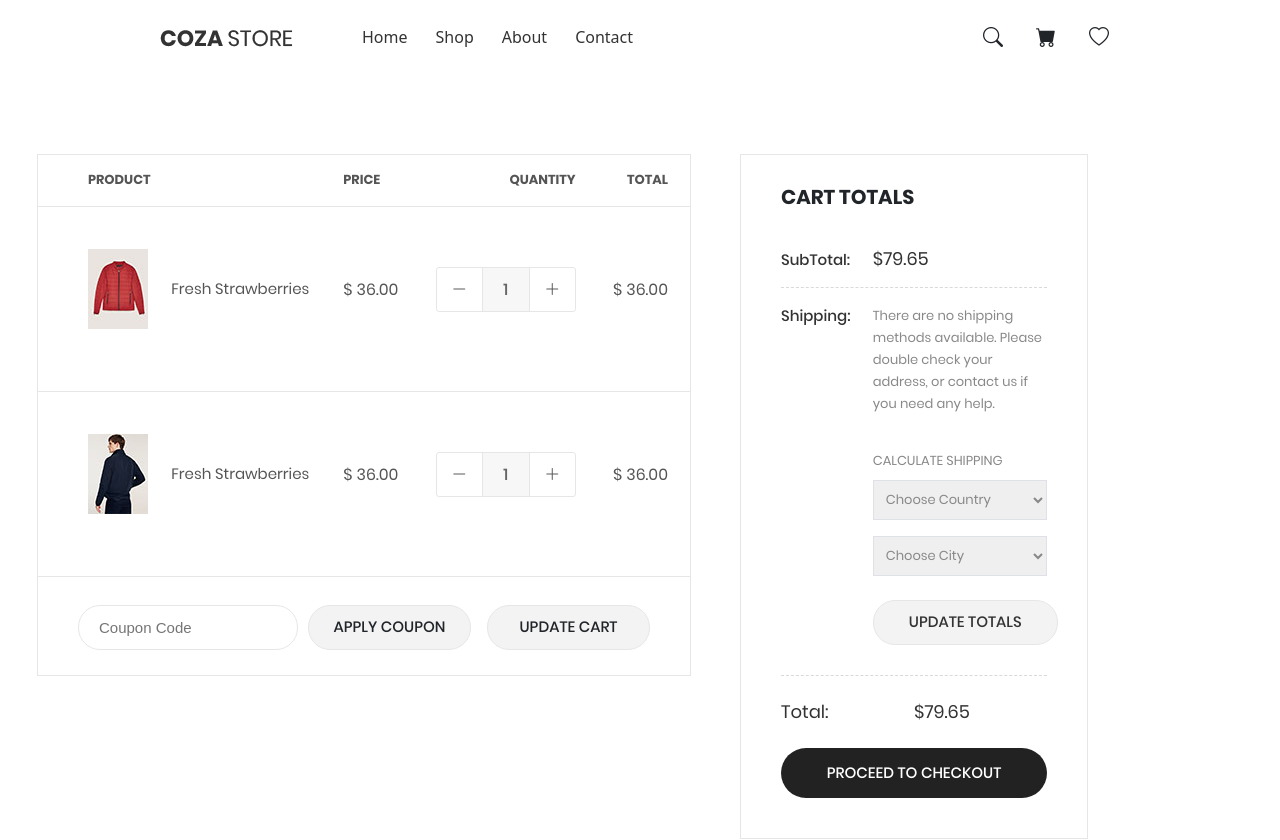
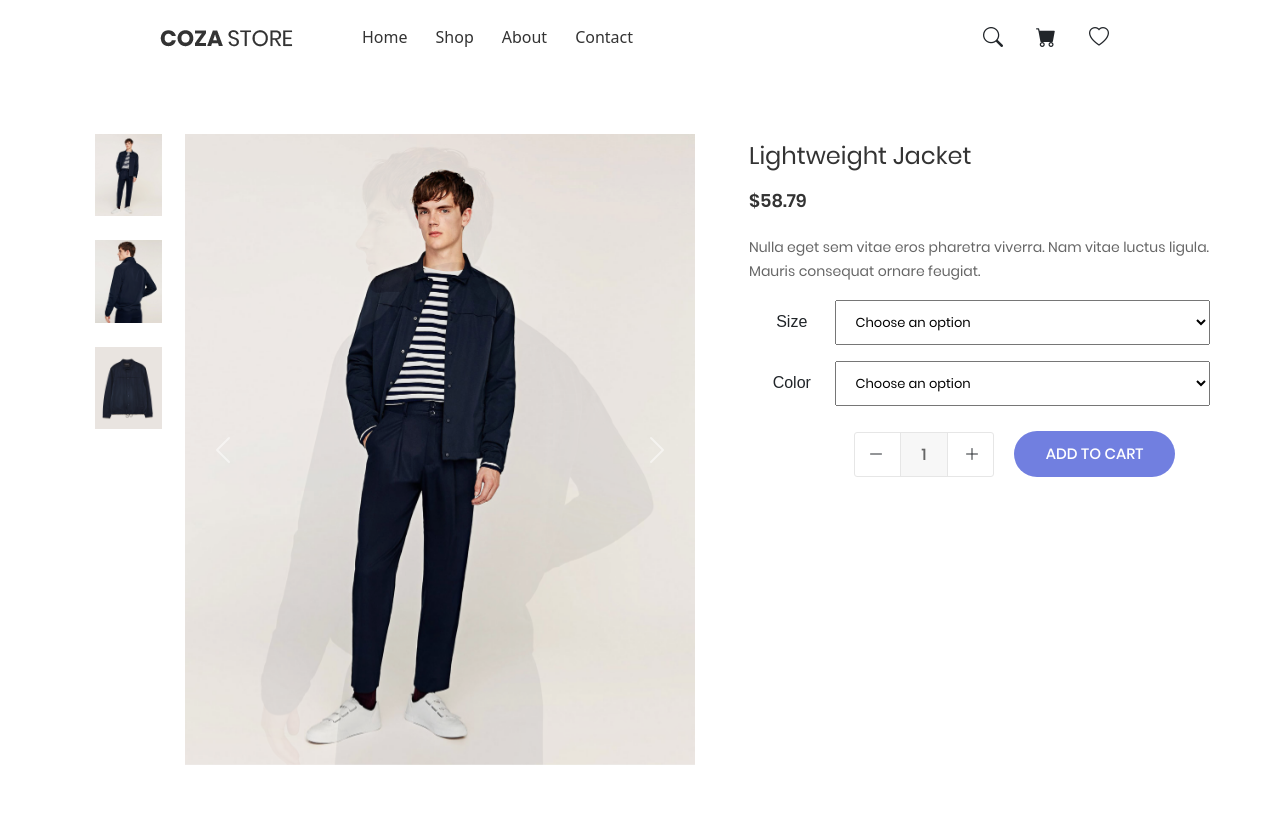
Before and after one commit to Yousef-Farouk/E-commerce-Angular-WebApi, an Angular app: page / in a window 1280 px wide. Shown: the top 840 px of the page. Built offline with nearby package versions, Linux system fonts and the light colour scheme.

Commit message:
fixig porduct-details

```diff
--- a/src/app/app.component.html
+++ b/src/app/app.component.html
@@ -1,6 +1,4 @@
-<app-navbar>
-
-</app-navbar>
+<app-navbar></app-navbar>
 <!--
 <app-slider>
 
@@ -12,8 +10,8 @@
 
 <app-products></app-products> -->
 
-<!-- <app-product-details></app-product-details> -->
+<app-product-details></app-product-details>
 
-<app-shopping-cart></app-shopping-cart>
+<!-- <app-shopping-cart></app-shopping-cart> -->
 
 <app-footer></app-footer>
--- a/src/app/components/products/product-details/product-details.component.css
+++ b/src/app/components/products/product-details/product-details.component.css
@@ -1,6 +1,19 @@
 .side-imgs{
 
-    width: 11.11%;
+    width :11.111111%;
+    /* max-width: 79.98px; */
+}
+
+.detail-img{
+
+    width: 85%;
+    /* max-width: 600px; */
+    overflow: hidden;
+}
+
+.img-container{
+    padding: 0px 30px 0px 25px ;
+    justify-content: space-between;
 }
 
 
@@ -19,9 +32,6 @@
 }
 
 
-.img-container{
-    padding: 0px 30px 0px 25px ;
-}
 
 .btext{
     font-family: Poppins-Regular;
@@ -92,32 +102,42 @@ option:hover{
 
 .align-group{
 
-    width: calc(100% -105px);
+    width: calc(100% - 105px);
 
+}
+
+.wrap-num-product
+{
+    width: 140px;
+    height: 45px;
+    border: 1px solid #e6e6e6;
+    border-radius: 3px;
+    overflow: hidden;
+    margin-right: 20px;
+    margin-bottom: 10px;
+    margin-top: 10px;
 }
 
 .product-num{
 
-    /* height: 100%; */
     border: 1px solid #e6e6e6;
     background-color: #f7f7f7;
     font-family: Poppins-Medium;
     font-size: 16px;
-    /* line-height: 1.6; */
+    line-height: 1.6;
+    color: #666;
+    width: calc(100% - 90px);
+    height: 100%;
+    border-left: 1px solid #e6e6e6;
+    border-right: 1px solid #e6e6e6;
 }
 
-.product-btn-up
+.product-btn-up .product-btn-down
 {
     width: 45px;
-    height: 43px;
+    /* height: 43px; */
+    height: 100%;
+
     border: 1px solid #e6e6e6;
     cursor: pointer;
 }
-
-.product-btn-down
-{
-    width: 45px;
-    height: 43px;
-    border: 1px solid #e6e6e6;
-    cursor: pointer;
-}
--- a/src/app/components/products/product-details/product-details.component.html
+++ b/src/app/components/products/product-details/product-details.component.html
@@ -1,32 +1,32 @@
 
 <div class="container" style="padding: 60px 0px 65px 0px;">
     <div class="row">
-        <div class="col-md-6 col-lg-7 pb-4 ">
-            <div class="img-container d-flex">
-                    <div class="side-imgs">
-                        <ul class=" list-unstyled " role="tablist">
-                            <li class=" mb-4" >
-                                <img src=" ../../../../../../assets/imgs/product-detail-01.jpg " class="w-100 h-100">
+        <div class="col-md-6 col-lg-7 col-sm-10 pb-4 ">
+            <div class="img-container d-flex ">
+                    <div class="side-imgs d-block">
+                        <ul class="list-unstyled ">
+                            <li class="mb-4" >
+                                <img src=" ../../../../../../assets/imgs/product-detail-01.jpg " class="w-100">
                            </li>
-                           <li  class="mb-4" >
-                                <img src="../../../../../../assets/imgs/product-detail-02.jpg  " class="w-100 h-100">
+                           <li  class=" mb-4" >
+                                <img src="../../../../../../assets/imgs/product-detail-02.jpg  " class="w-100">
                             </li>
-                            <li  class="mb-4">
-                                <img src=" ../../../../../../assets/imgs/product-detail-03.jpg  " class="w-100 h-100">
+                            <li  class=" mb-4">
+                                <img src=" ../../../../../../assets/imgs/product-detail-03.jpg  " class="w-100">
                             </li>
                         </ul>
                     </div>
 
 
-                    <div id="carouselExampleFade" class="carousel slide carousel-fade " data-bs-ride="carousel">
-                        <div class="carousel-inner">
-                            <div class="carousel-item active">
+                    <div id="carouselExampleFade" class="carousel slide carousel-fade detail-img" data-bs-ride="carousel">
+                        <div class="carousel-inner ">
+                            <div class="carousel-item active ">
                                 <img src=" ../../../../../../assets/imgs/product-detail-01.jpg" class="w-100" alt="...">
                             </div>
-                            <div class="carousel-item">
+                            <div class="carousel-item w-100">
                                 <img src=" ../../../../../../assets/imgs/product-detail-02.jpg" class="w-100" alt="...">
                             </div>
-                            <div class="carousel-item">
+                            <div class="carousel-item w-100">
                                 <img src=" ../../../../../../assets/imgs/product-detail-03.jpg" class="w-100" alt="...">
                             </div>
                         </div>
@@ -44,7 +44,7 @@
         </div>
 
         <div class="col-md-6 col-lg-5 pb-4">
-            <div class="pe-5 pt-1 p-lr-0-lg">
+            <div class="pe-5 pt-1 px-lg-0">
                 <h4 class="btext">
                     Lightweight Jacket
                 </h4>
@@ -99,16 +99,16 @@
 
                     </div>
 
-                    <div class="d-flex pb-3 justify-content-end align-items-end">
-                        <div class="d-flex flex-wrap align-items-center align-group" >
-                            <div class="d-flex  my-3 me-3">
-                                <div class="product-btn-up d-flex justify-content-center align-items-center ">
+                    <div class="d-flex flex-wrap pb-3 justify-content-end align-items-center">
+                        <div class="d-flex flex-wrap align-items-center  align-group " >
+                            <div class="d-flex flex-wrap wrap-num-product justify-content-center align-items-center ">
+                                <div class="product-btn-down d-flex justify-content-center align-items-center me-3 ">
+                                    <i class="bi bi-dash-lg "></i>
+                                </div>
+                                <input class="text-center product-num border-top-0 border-bottom-0" name="num-product" value="1">
+
+                                <div class="product-btn-up d-flex justify-content-center align-items-center ms-3 ">
                                     <i class="bi bi-plus-lg"></i>
-                                </div>
-
-                                <input class="text-center product-num" type="number" name="num-product" value="1">
-                                <div class="product-btn-down d-flex justify-content-center align-items-center ">
-                                    <i class="bi bi-dash-lg"></i>
                                 </div>
                             </div>
 
@@ -118,10 +118,8 @@
                         </div>
                     </div>
 
+                </div>
             </div>
         </div>
     </div>
 </div>
-
-
-<i class="fa-solid fa-plus"></i>
--- a/src/app/components/shopping-cart/shopping-cart.component.css
+++ b/src/app/components/shopping-cart/shopping-cart.component.css
@@ -166,7 +166,7 @@ th{
     font-family: Arial, sans-serif;
 }
 
-.container{
+.container-form{
 
     margin:5px 20px 5px 0px;
 
--- a/src/app/components/shopping-cart/shopping-cart.component.html
+++ b/src/app/components/shopping-cart/shopping-cart.component.html
@@ -28,9 +28,9 @@
 												<i class="bi bi-dash-lg"></i>
 											</div>
 
-											<input class="text-center num-product border-top-0  border-bottom-0"  name="num-product1" value="1">
+											<input class="text-center num-product border-top-0 border-bottom-0"  name="num-product1" value="1">
 
-											<div class="btn-num-product-up ">
+											<div class="btn-num-product-up">
 												<i class="bi bi-plus-lg"></i>
 											</div>
 										</div>
```
